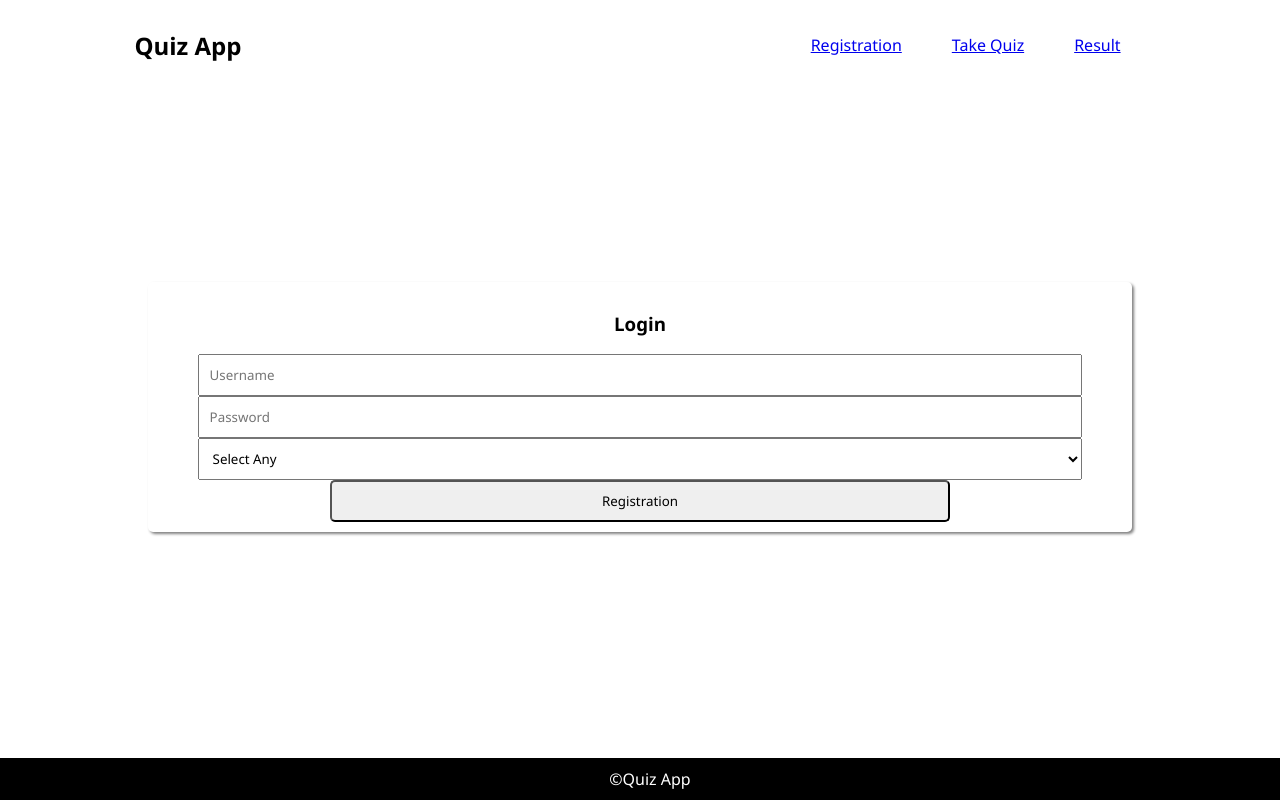
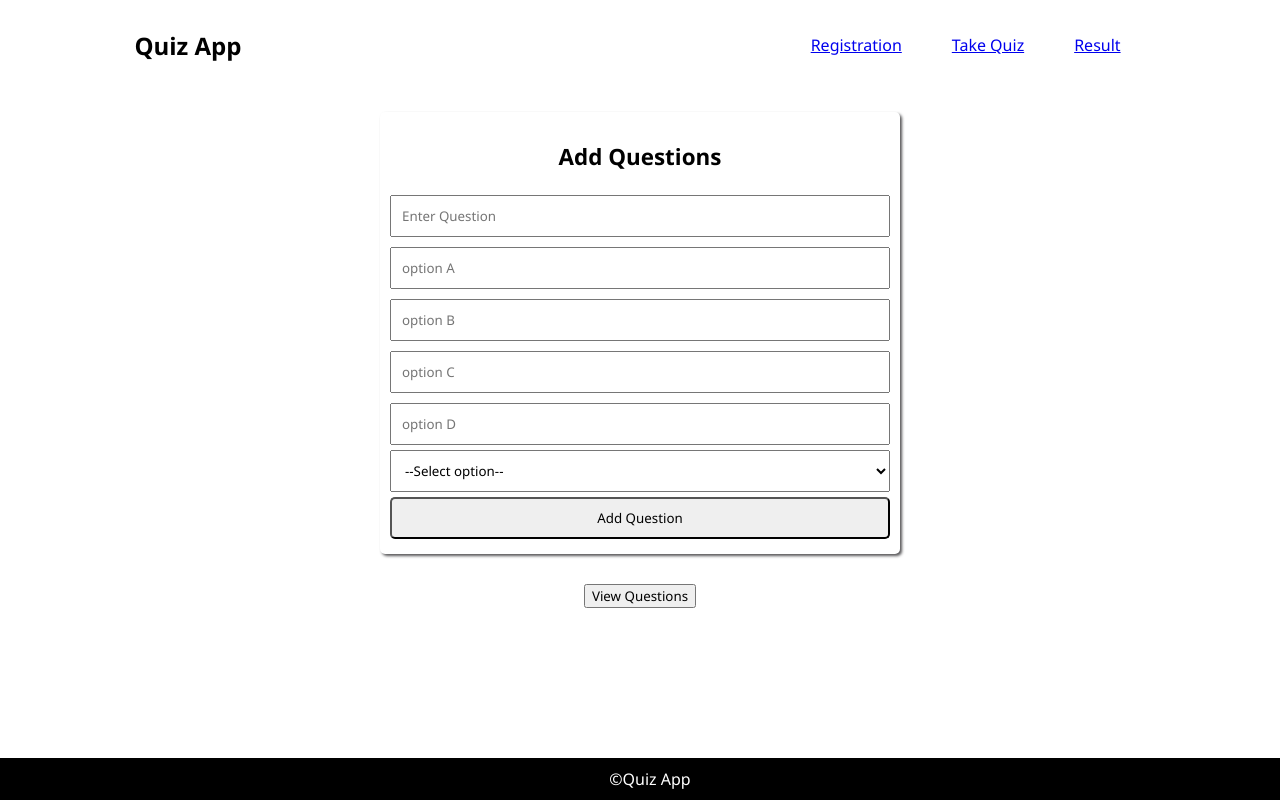
Before and after one commit to Chinmaygupta54/Quiz, a React (Create React App) app: page /questionForm in a window 1280 px wide. Built offline with nearby package versions, Linux system fonts and the light colour scheme.

Commit message:
faculty , question Form, question List

```diff
--- a/src/App.jsx
+++ b/src/App.jsx
@@ -1,14 +1,29 @@
-import { BrowserRouter} from "react-router-dom"
+import { BrowserRouter, Route, Routes} from "react-router-dom"
 import Footer from "./component/footer"
 import Header from "./component/header"
 import LoginForm from "./component/loginForm"
+import QustionForm from "./component/faculty/questionForm"
+import { useState } from "react"
+import QuestionList from "./component/faculty/qustionList"
 
 export const App = () => {
+
+  const [questionList , setQuestionList] = useState([])
+  const addQuestion = (quest) =>{
+    setQuestionList([...questionList , quest])
+  }
+
+
     return(
         <BrowserRouter>
           <Header />
+          <Routes>
+            <Route path="/" element = {<LoginForm />} />
+            <Route path="/login" element = {<LoginForm />} />
+            <Route path="/questionList" element = {<QuestionList questionList = {questionList} />} />
+            <Route path="/questionForm" element = {<QustionForm addQuestion = {addQuestion}/>} />
+          </Routes>
           <Footer />
-          <LoginForm />
         </BrowserRouter>
     )
 }
--- /dev/null
+++ b/src/component/faculty/questionForm/index.jsx
@@ -0,0 +1,85 @@
+import React, { useState } from 'react'
+import { useNavigate } from 'react-router'
+import Wrapper from './style'
+
+const QustionForm = ({addQuestion}) => {
+
+    const [question, setQuestion] = useState("")
+    const [optionA, setOptionA] = useState("")
+    const [optionB, setOptionB] = useState("")
+    const [optionC, setOptionC] = useState("")
+    const [optionD, setOptionD] = useState("")
+
+    const navigate = useNavigate()
+    const questionList = () => {
+        navigate("/questionList")
+    }
+    const add = () => {
+        addQuestion({
+            question : question,
+            optionA : optionA,
+            optionB : optionB,
+            optionC : optionC,
+            optionD : optionD
+        })
+    }
+
+  return (
+    <Wrapper>
+            <form action = "">
+              <h1>Add Questions</h1>
+                <input
+                    type = "textarea"
+                    placeholder = "Enter Question"
+                    value = {question}
+                    onChange = {(e) => setQuestion(e.target.value)}
+                />
+                <input
+                    type = "text"
+                    placeholder = "option A"
+                    value = {optionA}
+                    onChange = {(e) => setOptionA(e.target.value)}
+                />
+                <input
+                    type = "text"
+                    placeholder = "option B"
+                    value = {optionB}
+                    onChange = {(e) => setOptionB(e.target.value)}
+                />
+                <input
+                    type = "text"
+                    placeholder = "option C"
+                    value = {optionC}
+                    onChange = {(e) => setOptionC(e.target.value)}
+                />
+                <input
+                    type = "text"
+                    placeholder = "option D"
+                    value = {optionD}
+                    onChange = {(e) => setOptionD(e.target.value)}
+                />
+                <select id="vehicleType" name="type" required>
+			        <option value="select Correct Option" disabled selected>--Select option--</option>
+			        <option value="optionA">option A</option>
+			        <option value="optionB">option B</option>
+			        <option value="optionC">option C</option>
+                    <option value="optionD">option D</option>
+		        </select>
+                <input
+                    type = "submit"
+                    value = "Add Question"
+                    onClick = {add}
+
+                />
+            </form>
+            <input
+                    type = "button"
+                    value = "View Questions"
+                    onClick = {questionList}
+            />
+
+    </Wrapper>
+  )
+}
+
+export default QustionForm
--- /dev/null
+++ b/src/component/faculty/questionForm/style.js
@@ -0,0 +1,43 @@
+import { styled } from "styled-components";
+
+const Wrapper = styled.section`
+margin : auto;
+width : 70%;
+display: block;
+align-items: center;
+text-align: center;
+
+h1{
+
+    font-size: 1.4rem;
+    font-family: 'Segoe UI', Tahoma, Geneva, Verdana, sans-serif;
+    text-align: center;
+    }
+form{
+    margin: 30px auto;
+    padding: 10px;
+    width: 500px;
+    display: block;
+    align-items: center;
+    border: 2px;
+    border-radius: 5px;
+    box-shadow: 2px 2px 3px rgb(87, 86, 88);
+}
+form input{
+    width: 100%;
+    padding: 10px;
+    margin: 5px 0px;
+    box-sizing: border-box;
+}
+form input[type=button]{
+    width: 70%;
+    display: block;
+    margin: 5px auto;
+    background-color: #C7B9FF;
+    border: none;
+    border-radius: 5px;
+    font-size: 1.1rem;
+    color: rgb(59, 59, 59);
+}
+`
+export default Wrapper
--- /dev/null
+++ b/src/component/faculty/qustionList/index.jsx
@@ -0,0 +1,29 @@
+import React from 'react'
+
+const QuestionList = ({questionList}) => {
+  return (
+    <div>
+      {
+        questionList.map((quest) => <div>
+        <div>
+           Question = {quest.question}
+        </div>
+        <div>
+           Option A = {quest.optionA}
+        </div>
+        <div>
+           Option B = {quest.optionB}
+        </div>
+        <div>
+           Option C = {quest.optionC}
+        </div>
+        <div>
+           Option D = {quest.optionD}
+        </div>
+        </div>)
+        }
+    </div>
+  )
+}
+
+export default QuestionList
--- a/src/component/loginForm/index.jsx
+++ b/src/component/loginForm/index.jsx
@@ -1,4 +1,4 @@
-import React, { useState } from 'react'
+import React from 'react'
 import "./style.css"
 
 export const LoginForm = () => {
```
